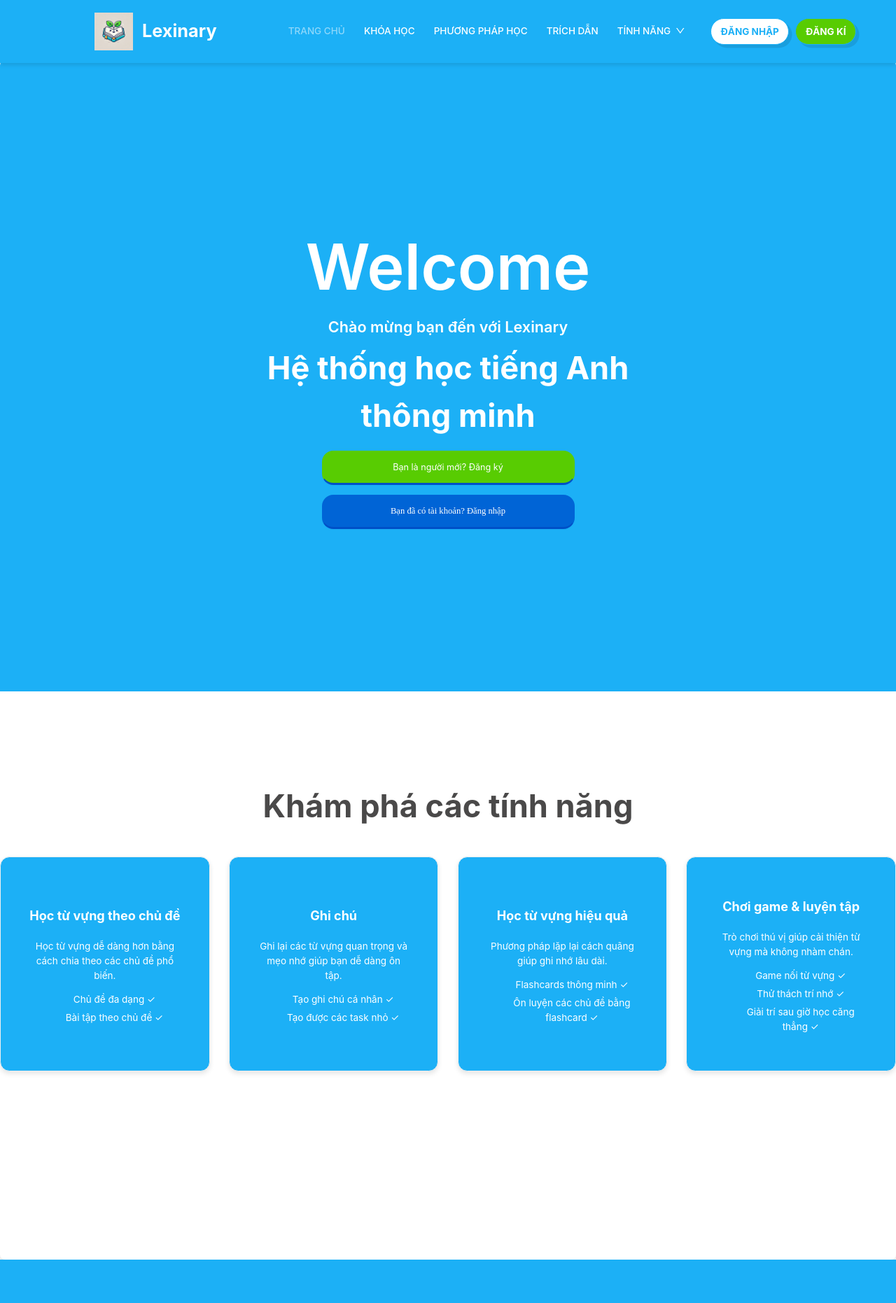
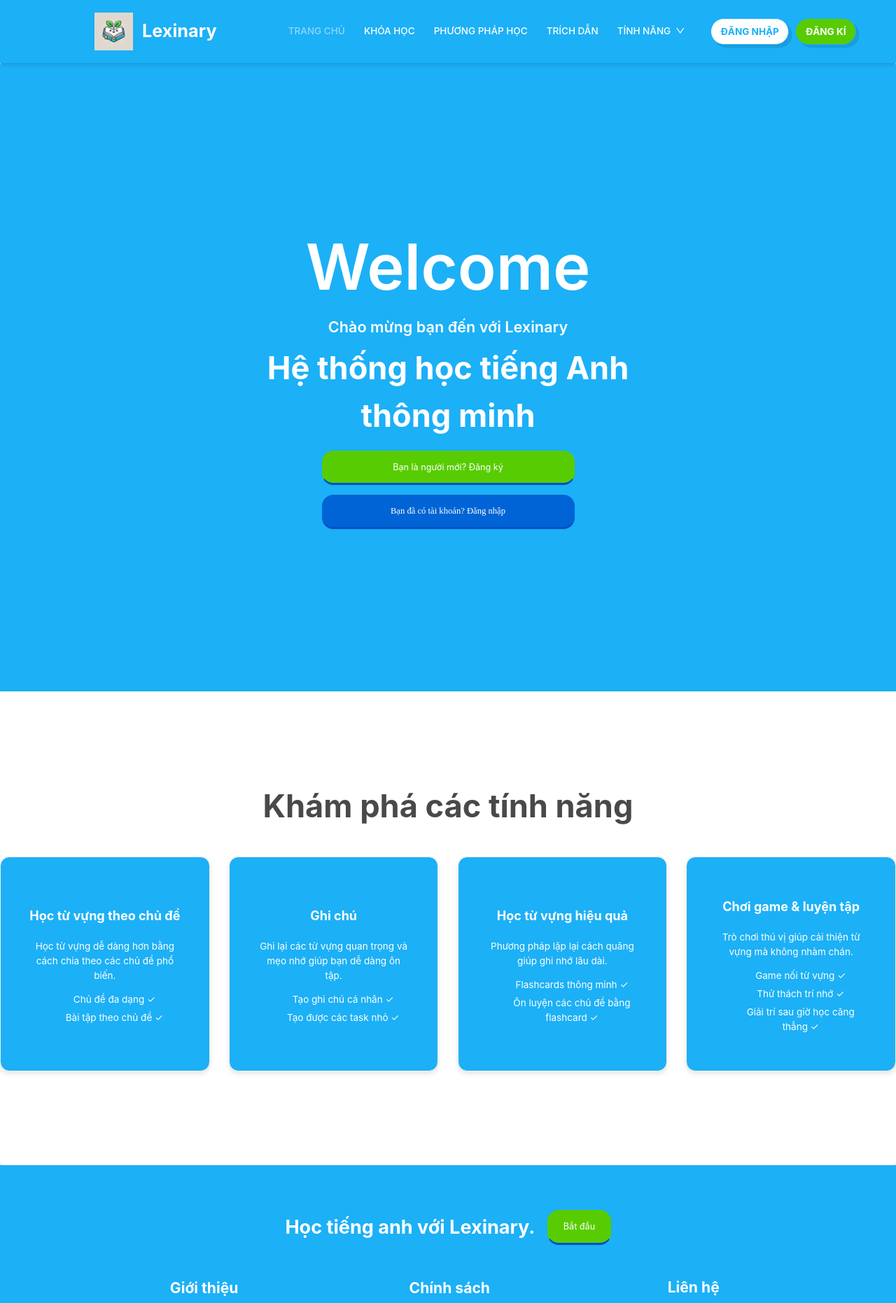
Before and after one commit to NgoHuy05/lexinary, a React (Create React App) app in the folder frontend/: page / in a window 1280 px wide. Shown: the top 1862 px of the page at 70% size. Built offline with nearby package versions, Linux system fonts and the light colour scheme; no server answers.

Commit message:
fix heighthome

```diff
--- a/frontend/src/UI/Home.scss
+++ b/frontend/src/UI/Home.scss
@@ -101,7 +101,7 @@
     margin-top: 150px;
     text-align: center;
     margin-bottom: 50px;
-    height: 700px;
+    height: 550px;
     .targetTitle {
       color: rgba(26, 24, 24, 0.789);
       font-size: 50px;
```
